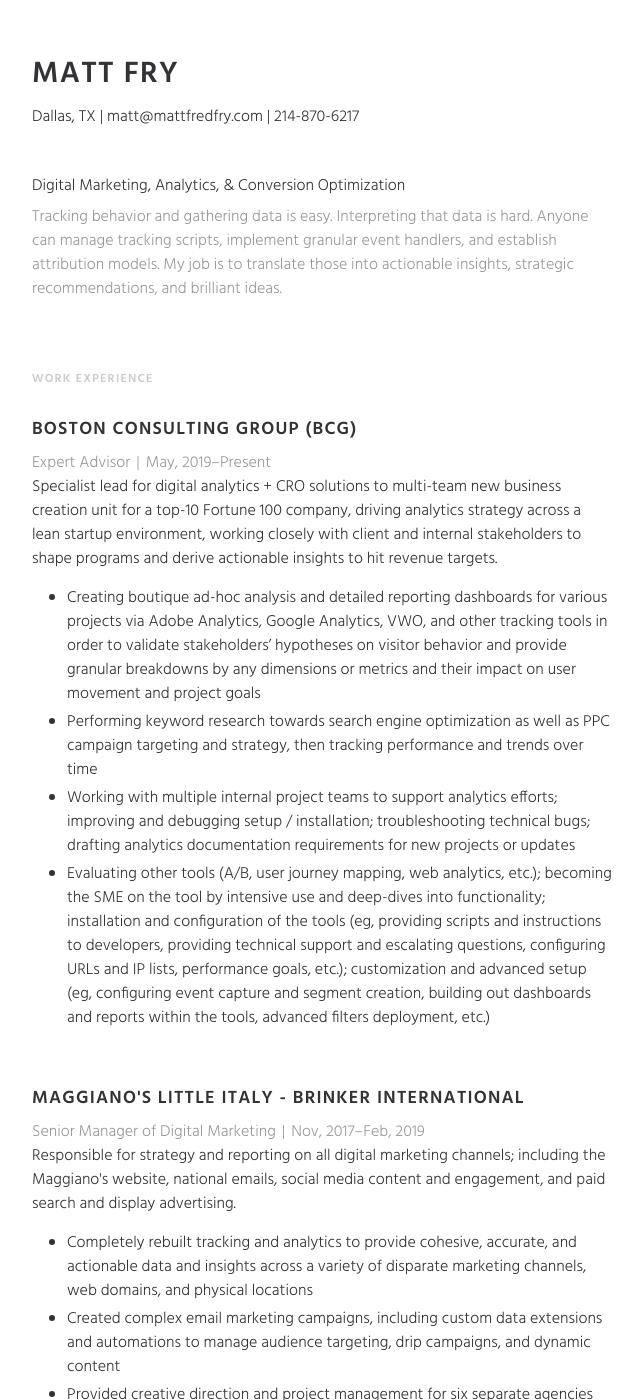
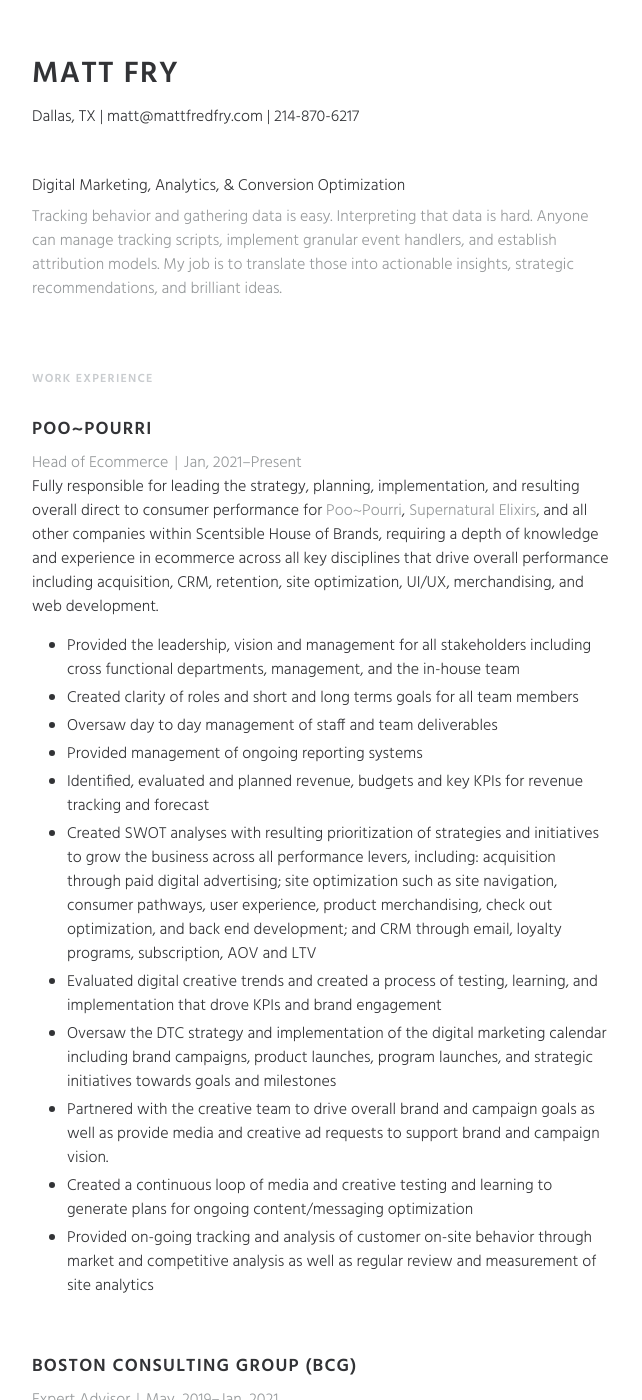
Before and after one commit to mattfredfry/mattfredfry.github.io, a Jekyll site: the page built from resume.html, in a window 1280 px wide and 1400 px high. Shown: the whole window, without its empty margins (318-960 px from the left). Built offline with Jekyll 4.4.1, drawn with Linux system fonts in a browser that asks for light colours; nearby versions of some CDN libraries.

Commit message:
Adding poopourri

```diff
--- a/resume.html
+++ b/resume.html
@@ -38,11 +38,32 @@
       <section class="sr-section undefined" id="work">
         <h2>Work Experience</h2>
         <ul class="sr-section-items">
+          <li class="sr-section-item" id="poopourri">
+            <a class="c-fancy-link" href="https://www.poopourri.com/" target="_blank">
+              <h3>Poo~Pourri</h3><div class="icon-link"></div>
+            </a>
+            <div class="secondary"><span>Head of Ecommerce</span><span class="separator">|</span><span><span>Jan, 2021</span><span>–</span><span>Present</span></span>
+            </div>
+            <p>Fully responsible for leading the strategy, planning, implementation, and resulting overall direct to consumer performance for <a href="https://www.poopourri.com/" target="_blank">Poo~Pourri</a>, <a href="https://supernatural.com/" target="_blank">Supernatural Elixirs</a>, and all other companies within Scentsible House of Brands, requiring a depth of knowledge and experience in ecommerce across all key disciplines that drive overall performance including acquisition, CRM, retention, site optimization, UI/UX, merchandising, and web development.</p>
+            <ul class="section-highlights">
+              <li class="section-highlight">Provided the leadership, vision and management for all stakeholders including cross functional departments, management, and the in-house team</li>
+              <li class="section-highlight">Created clarity of roles and short and long terms goals for all team members </li>
+              <li class="section-highlight">Oversaw day to day management of staff and team deliverables </li>
+              <li class="section-highlight">Provided management of ongoing reporting systems </li>
+              <li class="section-highlight">Identified, evaluated and planned revenue, budgets and key KPIs for revenue tracking and forecast</li>
+              <li class="section-highlight">Created SWOT analyses with resulting prioritization of strategies and initiatives to grow the business across all performance levers, including: acquisition through paid digital advertising; site optimization such as site navigation, consumer pathways, user experience, product merchandising, check out optimization, and back end development; and CRM through email, loyalty programs, subscription, AOV and LTV</li>
+              <li class="section-highlight">Evaluated digital creative trends and created a process of testing, learning, and implementation that drove KPIs and brand engagement</li>
+              <li class="section-highlight">Oversaw the DTC strategy and implementation of the digital marketing calendar including brand campaigns, product launches, program launches, and strategic initiatives towards goals and milestones</li>
+              <li class="section-highlight">Partnered with the creative team to drive overall brand and campaign goals as well as provide media and creative ad requests to support brand and campaign vision. </li>
+              <li class="section-highlight">Created a continuous loop of media and creative testing and learning to generate plans for ongoing content/messaging optimization</li>
+              <li class="section-highlight">Provided on-going tracking and analysis of customer on-site behavior through market and competitive analysis as well as regular review and measurement of site analytics</li>
+            </ul>
+          </li>
           <li class="sr-section-item" id="bcg">
             <a class="c-fancy-link" href="https://www.bcg.com/" target="_blank">
               <h3>Boston Consulting Group (BCG)</h3><div class="icon-link"></div>
             </a>
-            <div class="secondary"><span>Expert Advisor</span><span class="separator">|</span><span><span>May, 2019</span><span>–</span><span>Present</span></span>
+            <div class="secondary"><span>Expert Advisor</span><span class="separator">|</span><span><span>May, 2019</span><span>–</span><span>Jan, 2021</span></span>
             </div>
             <p>Specialist lead for digital analytics + CRO solutions to multi-team new business creation unit for a top-10 Fortune 100 company, driving analytics strategy across a lean startup environment, working closely with client and internal stakeholders to shape programs and derive actionable insights to hit revenue targets.</p>
             <ul class="section-highlights">
```
